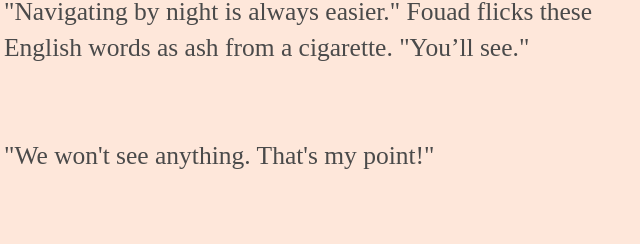
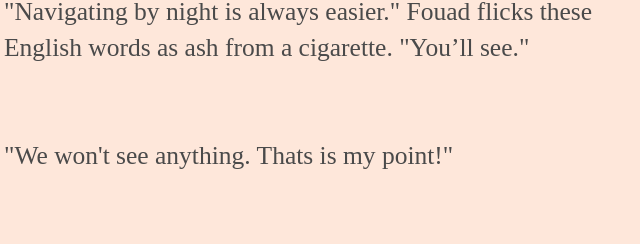
Before and after one commit to Danco55/Marroco, a plain HTML site: page index.html in a window 1280 px wide. Shown: the part 1727-1971 px from the top of the page, 320-960 px from the left. Drawn offline with Linux system fonts and the light colour scheme.

Commit message:
Update index.html

```diff
--- a/index.html
+++ b/index.html
@@ -36,7 +36,7 @@
       "Navigating by night is always easier." Fouad flicks these English words as ash from a cigarette. "You’ll see."
     </p>
     <p>
-      "We won't see anything. That's my point!"
+      "We won't see anything. Thats is my point!"
     </p>
     <p>
       How did we get here?
```
